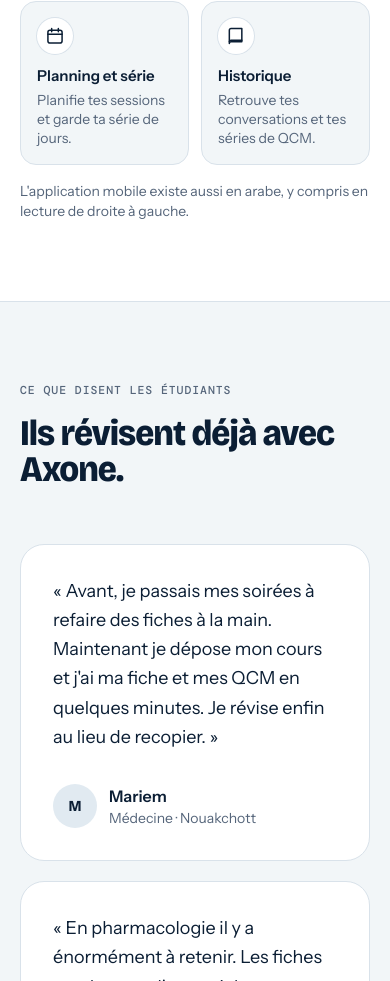
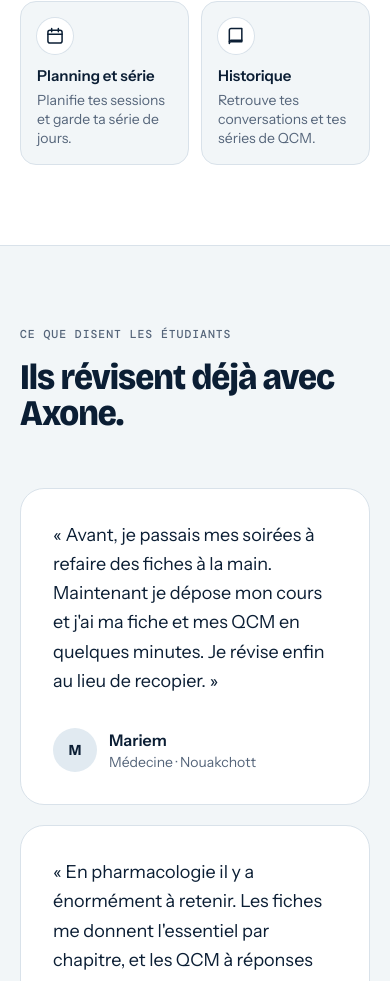
Before and after one commit to FALL-Ahmed/mednum, a Next.js app in the folder web/: page / in a window 390 px wide. Shown: the part 3268-4249 px from the top of the page. Built offline with nearby package versions, Linux system fonts and the light colour scheme; no server answers; the database is empty.

Commit message:
Accueil : retrait de la phrase sur l'application mobile en arabe

```diff
--- a/web/src/app/page.tsx
+++ b/web/src/app/page.tsx
@@ -285,7 +285,6 @@
                   </div>
                 ))}
               </div>
-              <p className="mt-4 text-sm text-muted">L&apos;application mobile existe aussi en arabe, y compris en lecture de droite à gauche.</p>
             </div>
           </div>
         </section>
```
